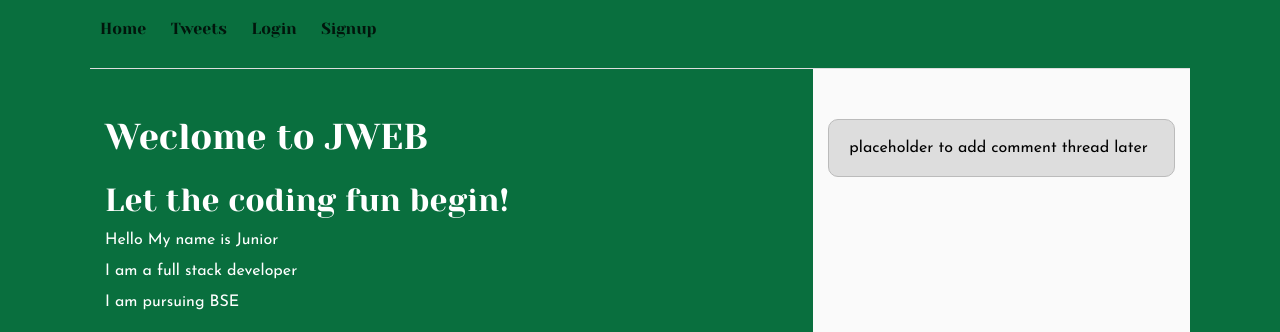
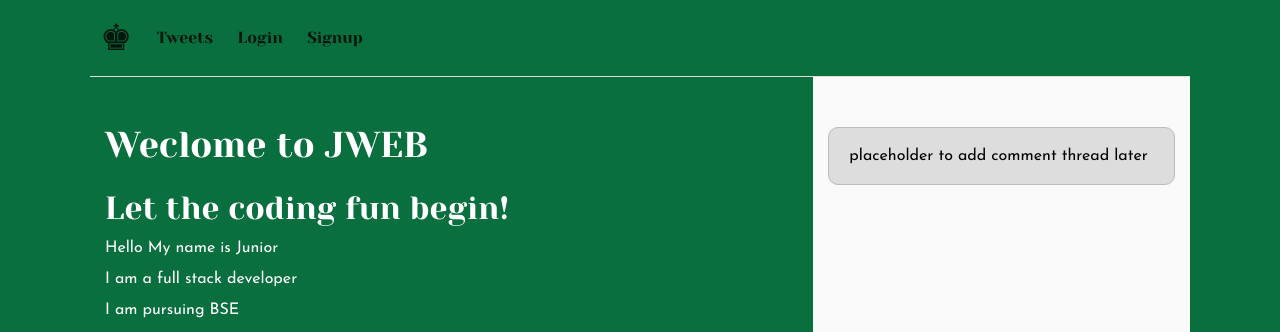
Before and after one commit to gasanadj/alu-web-development, a plain HTML site: page css_basic/index.html in a window 1280 px wide. Shown: the top 332 px of the page. Drawn offline with Linux system fonts and the light colour scheme.

Commit message:
Update index.html

```diff
--- a/css_basic/index.html
+++ b/css_basic/index.html
@@ -12,7 +12,7 @@
 <body class = "works_on_smartphone">
 	<header>
 		<ul>
-			<li><a href = "index.html">Home</a></li>
+			<li class="logo"><a href="index.html">&#9818;</a></li>
 			<li><a href="tweets.html">Tweets</a></li>
 			<li><a href="">Login</a></li>
 			<li><a href="">Signup</a></li>
```
